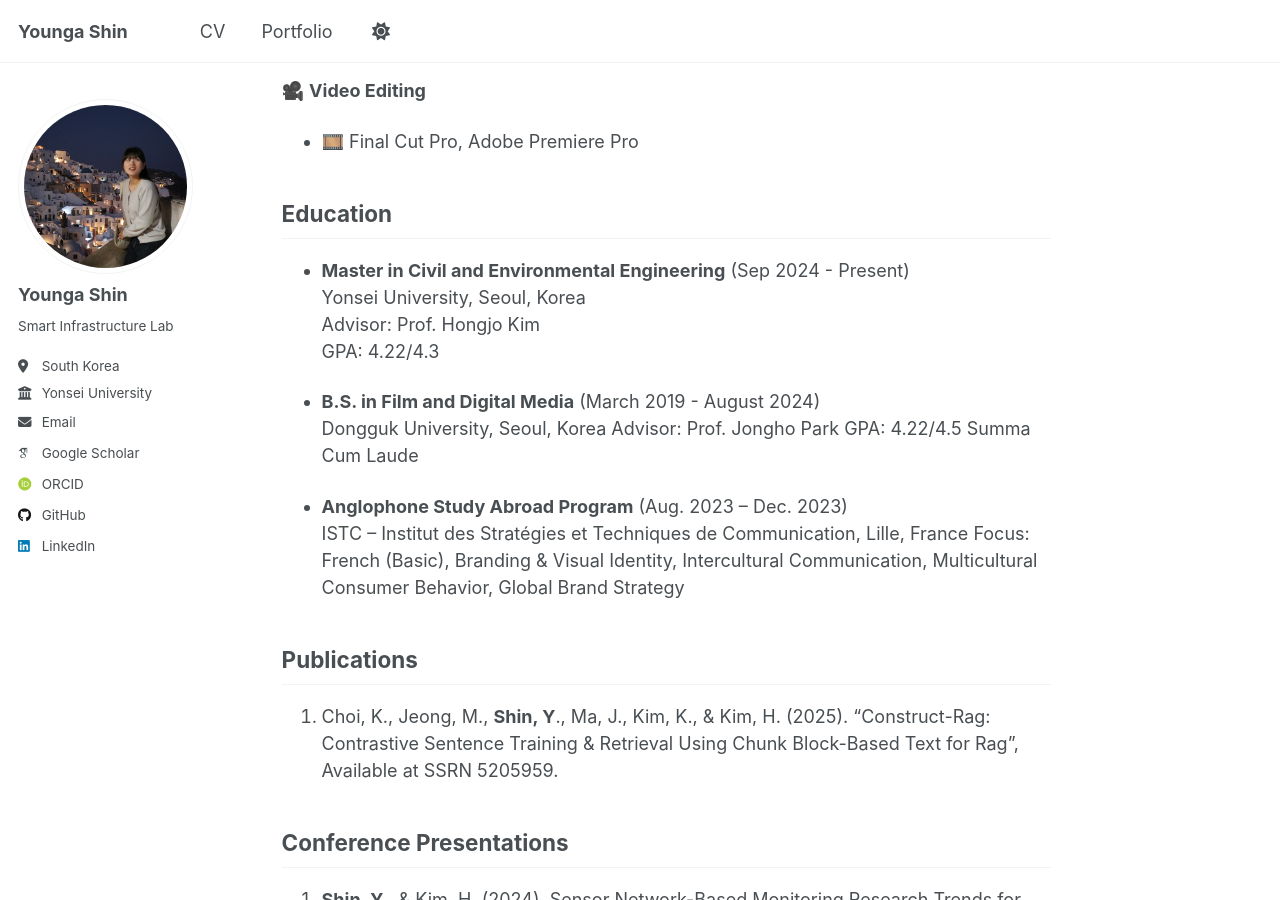
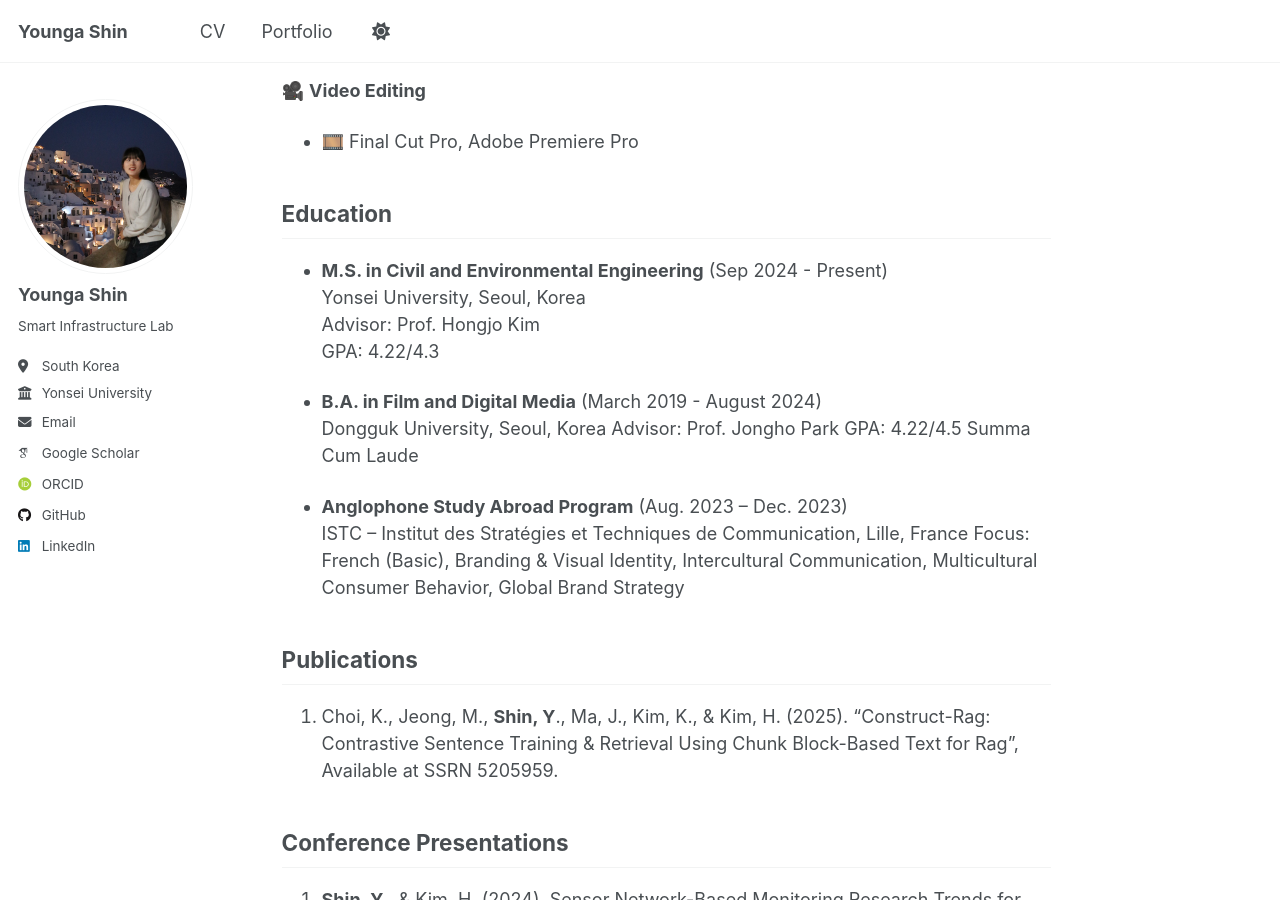
Before and after one commit to shinyounga/shinyounga.github.io, a Jekyll site: the page built from _pages/about.md, in a window 1280 px wide and 900 px high, scrolled down 712 px. Built offline with Jekyll 4.4.1, drawn with Linux system fonts in a browser that asks for light colours; some web fonts are replaced.

Commit message:
Correct degree titles from Master to M.S. and B.S. to B.A.

```diff
--- a/_pages/about.md
+++ b/_pages/about.md
@@ -32,12 +32,12 @@ My research focuses on applying artificial intelligence and deep learning to con
 
 ## Education
 
-- **Master in Civil and Environmental Engineering** (Sep 2024 - Present)
+- **M.S. in Civil and Environmental Engineering** (Sep 2024 - Present)
   Yonsei University, Seoul, Korea
   Advisor: Prof. Hongjo Kim
   GPA: 4.22/4.3
 
-- **B.S. in Film and Digital Media** (March 2019 - August 2024)
+- **B.A. in Film and Digital Media** (March 2019 - August 2024)
   Dongguk University, Seoul, Korea
   Advisor: Prof. Jongho Park
   GPA: 4.22/4.5
```
